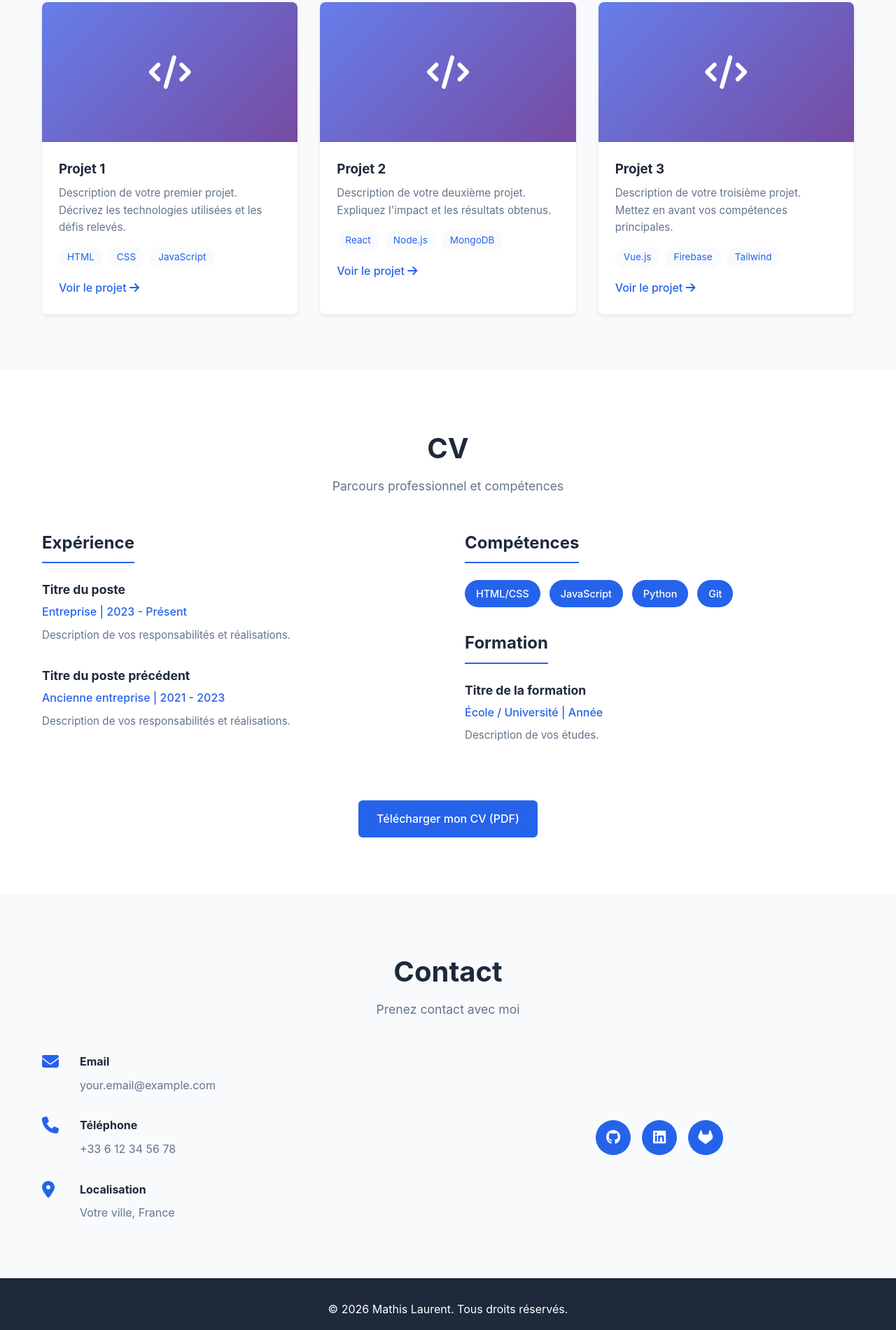
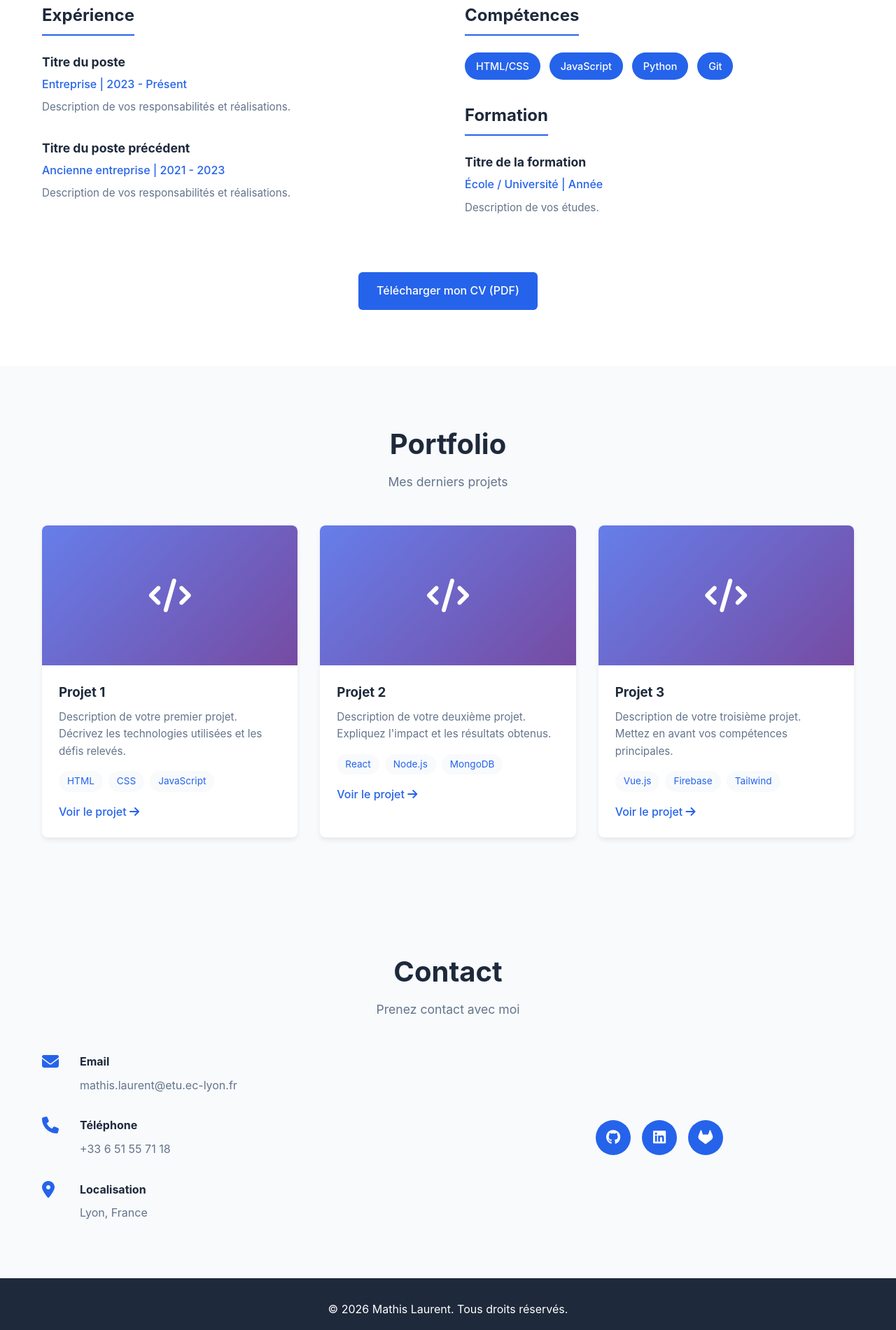
Before and after one commit to mlautr/mlautr, a website: page index.html in a window 1280 px wide. Shown: the part 896-2797 px from the top of the page at 70% size. Drawn offline with Linux system fonts and the light colour scheme.

Commit message:
few infos+ adjustements

```diff
--- a/index.html
+++ b/index.html
@@ -15,8 +15,8 @@
             <div class="nav-brand">ML</div>
             <ul class="nav-menu" id="navMenu">
                 <li><a href="#accueil" class="nav-link">Accueil</a></li>
+                <li><a href="#cv" class="nav-link">CV</a></li>
                 <li><a href="#portfolio" class="nav-link">Portfolio</a></li>
-                <li><a href="#cv" class="nav-link">CV</a></li>
                 <li><a href="#contact" class="nav-link">Contact</a></li>
             </ul>
             <div class="hamburger" id="hamburger">
@@ -38,18 +38,6 @@
                     <a href="#portfolio" class="btn btn-primary">Voir mes projets</a>
                     <a href="#contact" class="btn btn-secondary">Me contacter</a>
                 </div>
-            </div>
-        </div>
-    </section>
-
-    <!-- Portfolio Section -->
-    <section id="portfolio" class="portfolio">
-        <div class="container">
-            <h2>Portfolio</h2>
-            <p class="section-subtitle">Mes derniers projets</p>
-
-            <div class="projects-grid" id="projectsGrid">
-                <!-- Les projets seront chargés ici via JavaScript -->
             </div>
         </div>
     </section>
@@ -99,6 +87,20 @@
         </div>
     </section>
 
+
+    <!-- Portfolio Section -->
+    <section id="portfolio" class="portfolio">
+        <div class="container">
+            <h2>Portfolio</h2>
+            <p class="section-subtitle">Mes derniers projets</p>
+
+            <div class="projects-grid" id="projectsGrid">
+                <!-- Les projets seront chargés ici via JavaScript -->
+            </div>
+        </div>
+    </section>
+
+
     <!-- Contact Section -->
     <section id="contact" class="contact">
         <div class="container">
@@ -111,21 +113,21 @@
                         <i class="fas fa-envelope"></i>
                         <div>
                             <h4>Email</h4>
-                            <a href="mailto:your.email@example.com">your.email@example.com</a>
+                            <a href="mailto:mathis.laurent@etu.ec-lyon.fr">mathis.laurent@etu.ec-lyon.fr</a>
                         </div>
                     </div>
                     <div class="contact-item">
                         <i class="fas fa-phone"></i>
                         <div>
                             <h4>Téléphone</h4>
-                            <a href="tel:+33612345678">+33 6 12 34 56 78</a>
+                            <a href="tel:+33612345678">+33 6 51 55 71 18</a>
                         </div>
                     </div>
                     <div class="contact-item">
                         <i class="fas fa-map-marker-alt"></i>
                         <div>
                             <h4>Localisation</h4>
-                            <p>Votre ville, France</p>
+                            <p>Lyon, France</p>
                         </div>
                     </div>
                 </div>
@@ -137,7 +139,7 @@
                     <a href="https://linkedin.com/in/yourprofile" target="_blank" class="social-btn">
                         <i class="fab fa-linkedin"></i>
                     </a>
-                    <a href="https://gitlab.com/yourprofile" target="_blank" class="social-btn">
+                    <a href="https://gitlab.inria.fr/mathlaur" target="_blank" class="social-btn">
                         <i class="fab fa-gitlab"></i>
                     </a>
                 </div>
```
